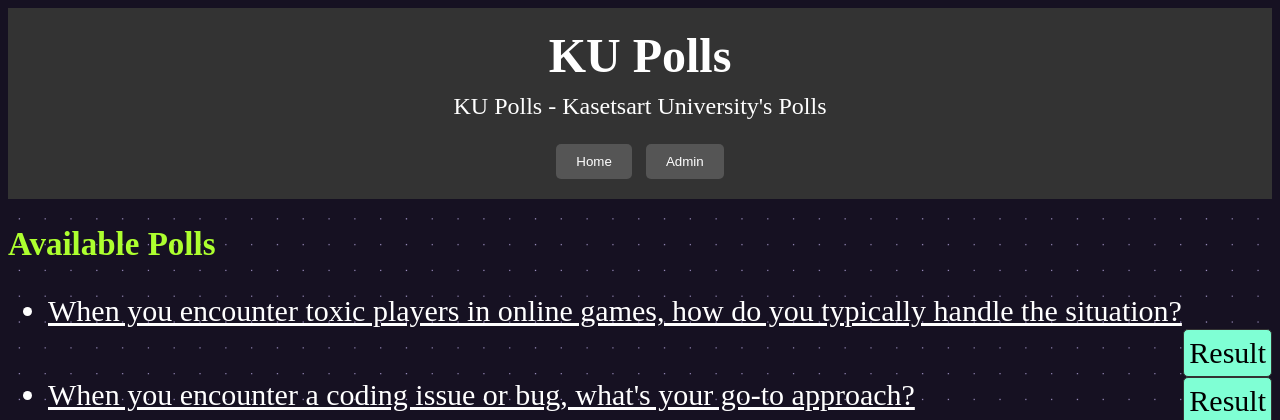
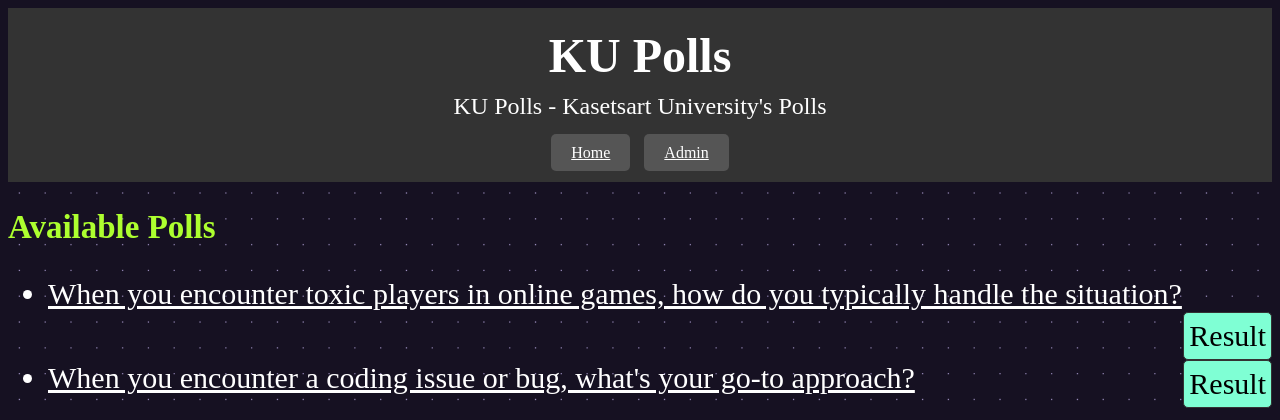
Before and after one commit to Qosanglesz/ku-polls, a Django app: page /polls/ in a window 1280 px wide. Shown: the top 420 px of the page. Run offline with Django 4.2, Linux system fonts and the light colour scheme; data comes from the database, SQL or seed files in the repository.

Commit message:
add some navigation

```diff
--- a/polls/templates/polls/detail.html
+++ b/polls/templates/polls/detail.html
@@ -4,8 +4,8 @@
     <h1 style="font-size: 48px; margin: 0;">KU Polls</h1>
     <p style="font-size: 24px; margin-top: 10px;">KU Polls - Kasetsart University's Polls</p>
     <div style="margin-top: 20px;">
-        <button class="Tablink" id="HomeLink" style="background-color: #555; color: white; padding: 10px 20px; border: none; border-radius: 5px; margin-right: 10px; cursor: pointer;">Home</button>
-        <button class="Tablink" id="AdminLink" style="background-color: #555; color: white; padding: 10px 20px; border: none; border-radius: 5px; cursor: pointer;">Admin</button>
+        <a href="{% url 'polls:index'%}" class="Tablink" id="HomeLink" style="background-color: #555; color: white; padding: 10px 20px; border: none; border-radius: 5px; margin-right: 10px; cursor: pointer;">Home</a>
+        <a href="#" class="Tablink" id="AdminLink" style="background-color: #555; color: white; padding: 10px 20px; border: none; border-radius: 5px; cursor: pointer;">Admin</a>
     </div>
 </div>
 <form action="{% url 'polls:vote' question.id %}" method="post">
--- a/polls/templates/polls/index.html
+++ b/polls/templates/polls/index.html
@@ -5,8 +5,8 @@
     <h1 style="font-size: 48px; margin: 0;">KU Polls</h1>
     <p style="font-size: 24px; margin-top: 10px;">KU Polls - Kasetsart University's Polls</p>
     <div style="margin-top: 20px;">
-        <button class="Tablink" id="HomeLink" style="background-color: #555; color: white; padding: 10px 20px; border: none; border-radius: 5px; margin-right: 10px; cursor: pointer;">Home</button>
-        <button class="Tablink" id="AdminLink" style="background-color: #555; color: white; padding: 10px 20px; border: none; border-radius: 5px; cursor: pointer;">Admin</button>
+        <a href="{% url 'polls:index'%}" class="Tablink" id="HomeLink" style="background-color: #555; color: white; padding: 10px 20px; border: none; border-radius: 5px; margin-right: 10px; cursor: pointer;">Home</a>
+        <a href="#" class="Tablink" id="AdminLink" style="background-color: #555; color: white; padding: 10px 20px; border: none; border-radius: 5px; cursor: pointer;">Admin</a>
     </div>
 </div>
 
--- a/polls/templates/polls/results.html
+++ b/polls/templates/polls/results.html
@@ -4,8 +4,8 @@
     <h1 style="font-size: 48px; margin: 0;">KU Polls</h1>
     <p style="font-size: 24px; margin-top: 10px;">KU Polls - Kasetsart University's Polls</p>
     <div style="margin-top: 20px;">
-        <button class="Tablink" id="HomeLink" style="background-color: #555; color: white; padding: 10px 20px; border: none; border-radius: 5px; margin-right: 10px; cursor: pointer;">Home</button>
-        <button class="Tablink" id="AdminLink" style="background-color: #555; color: white; padding: 10px 20px; border: none; border-radius: 5px; cursor: pointer;">Admin</button>
+        <a href="{% url 'polls:index'%}" class="Tablink" id="HomeLink" style="background-color: #555; color: white; padding: 10px 20px; border: none; border-radius: 5px; margin-right: 10px; cursor: pointer;">Home</a>
+        <a href="#" class="Tablink" id="AdminLink" style="background-color: #555; color: white; padding: 10px 20px; border: none; border-radius: 5px; cursor: pointer;">Admin</a>
     </div>
 </div>
 <h1 style="color: white;" class="questionResult">
```
